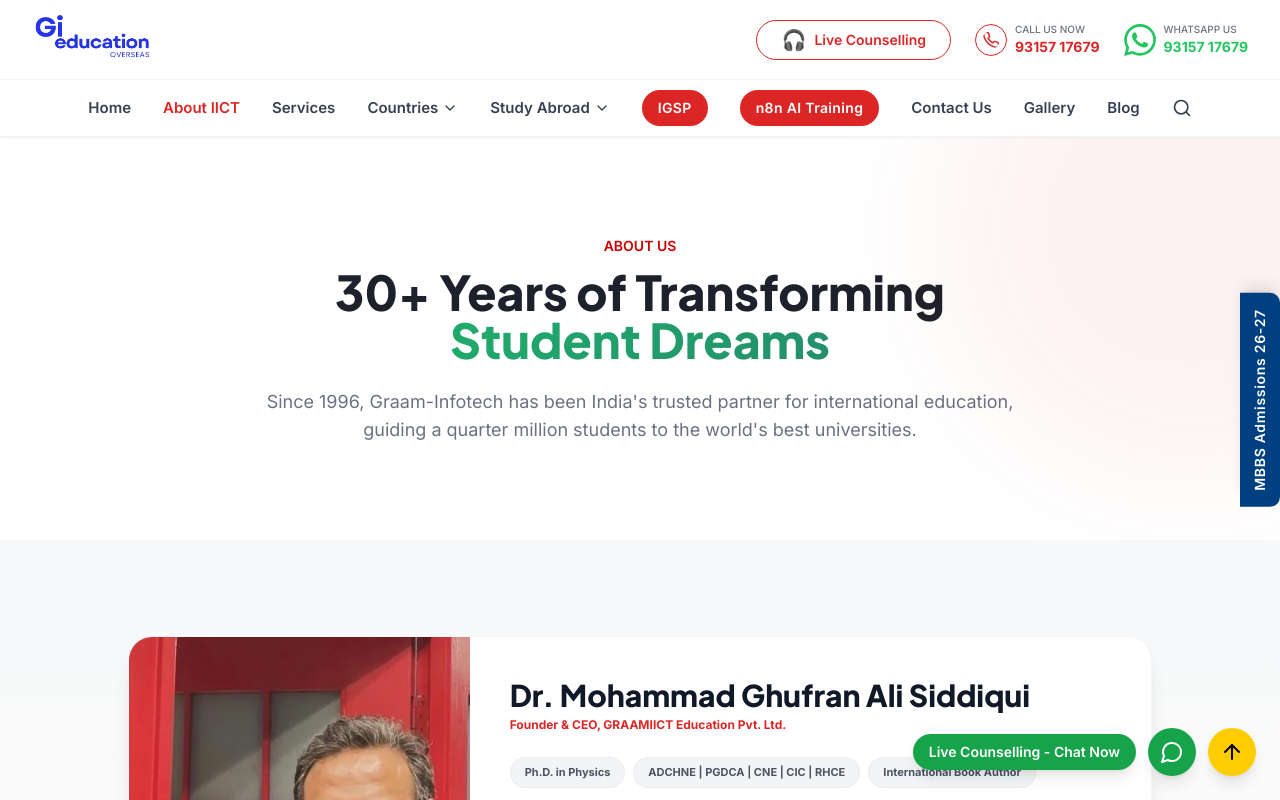
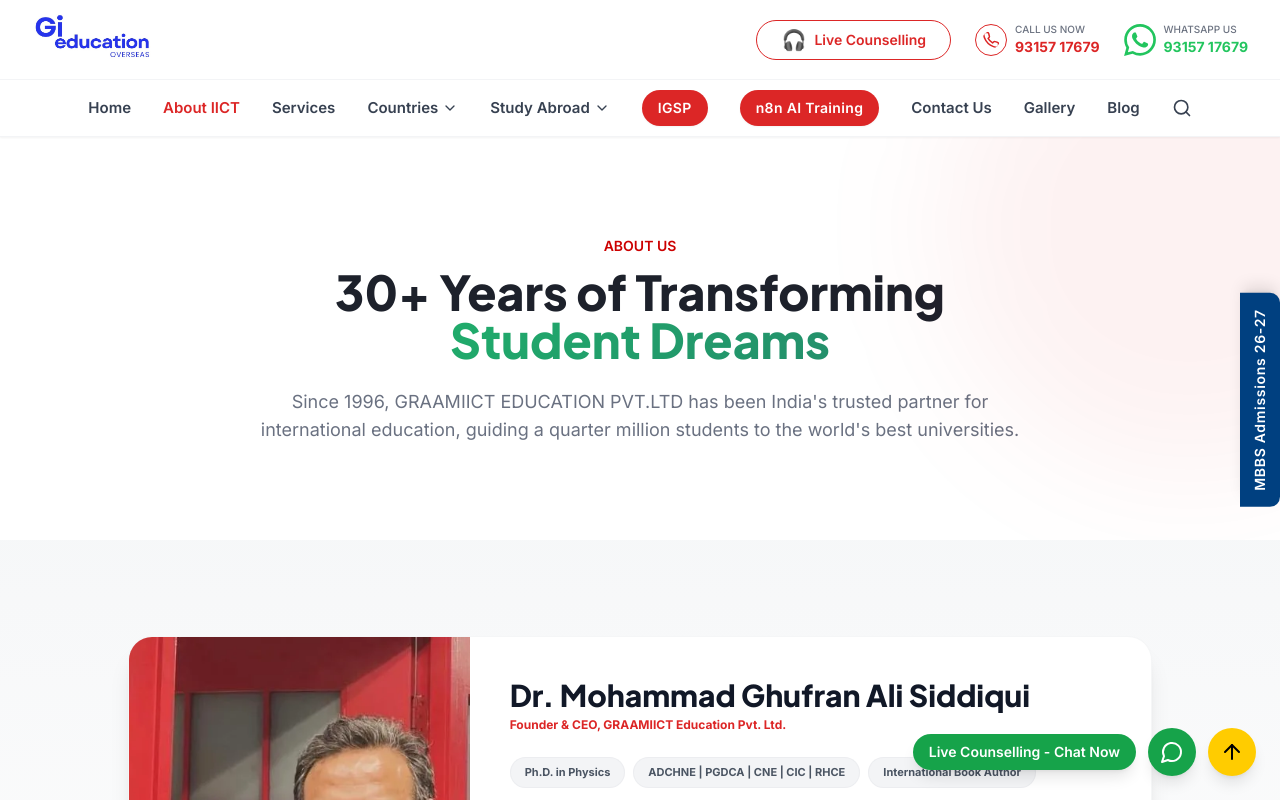
Before and after one commit to sharmaabhi7/iict, a React (Vite) app: page /about in a window 1280 px wide. Shown: the top 800 px of the page. Built offline with nearby package versions, Linux system fonts and the light colour scheme; the HTML template or start-up script is replaced by a standard one.

Commit message:
pvt ltd added

```diff
--- a/src/pages/AboutPage.tsx
+++ b/src/pages/AboutPage.tsx
@@ -86,7 +86,7 @@ export default function AboutPage() {
               30+ Years of Transforming <span className="text-gradient-primary">Student Dreams</span>
             </h1>
             <p className="mt-6 text-lg text-muted-foreground">
-              Since 1996, Graam-Infotech has been India's trusted partner for international education, guiding a quarter million students to the world's best universities.
+              Since 1996, GRAAMIICT EDUCATION PVT.LTD has been India's trusted partner for international education, guiding a quarter million students to the world's best universities.
             </p>
           </motion.div>
         </div>
```
